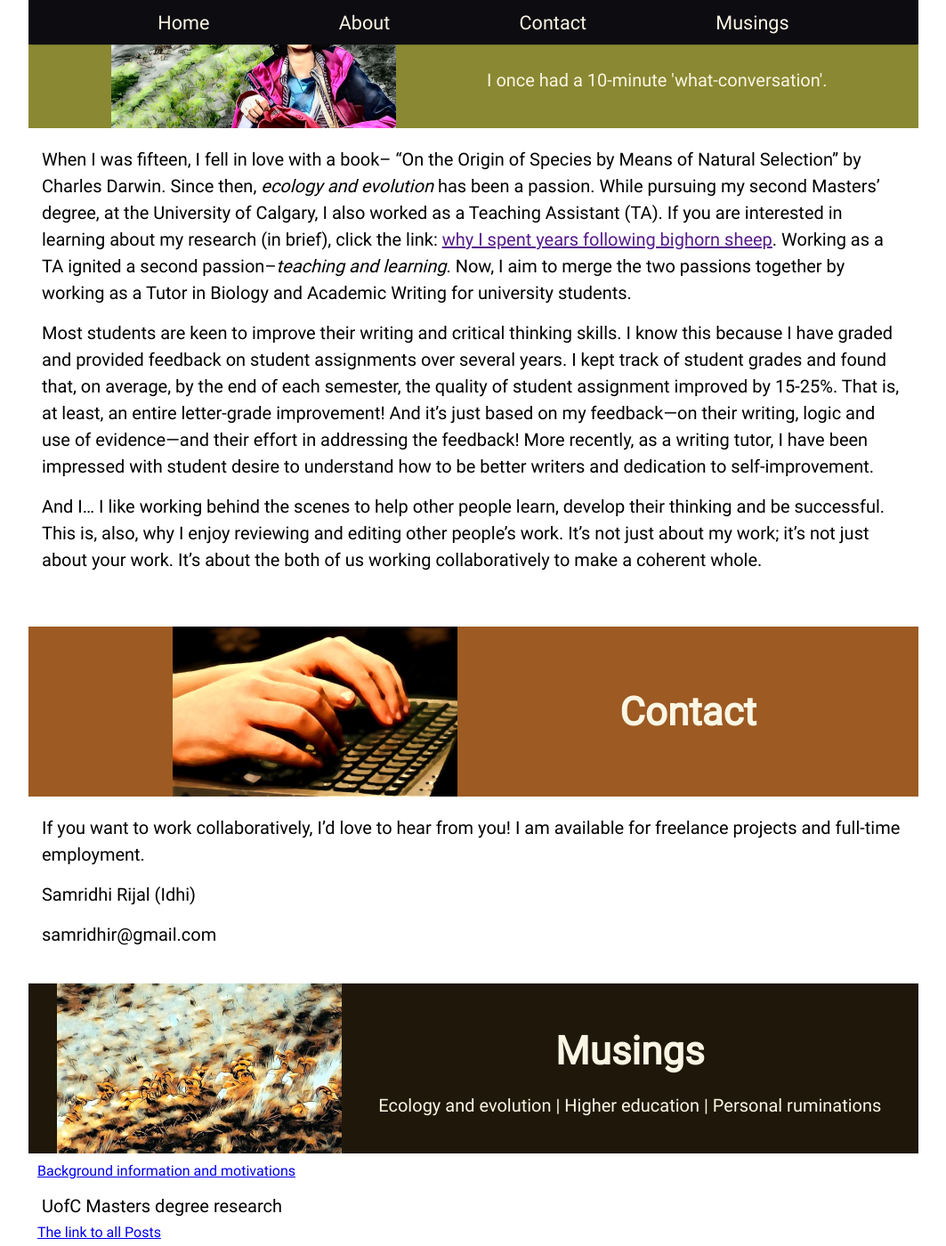
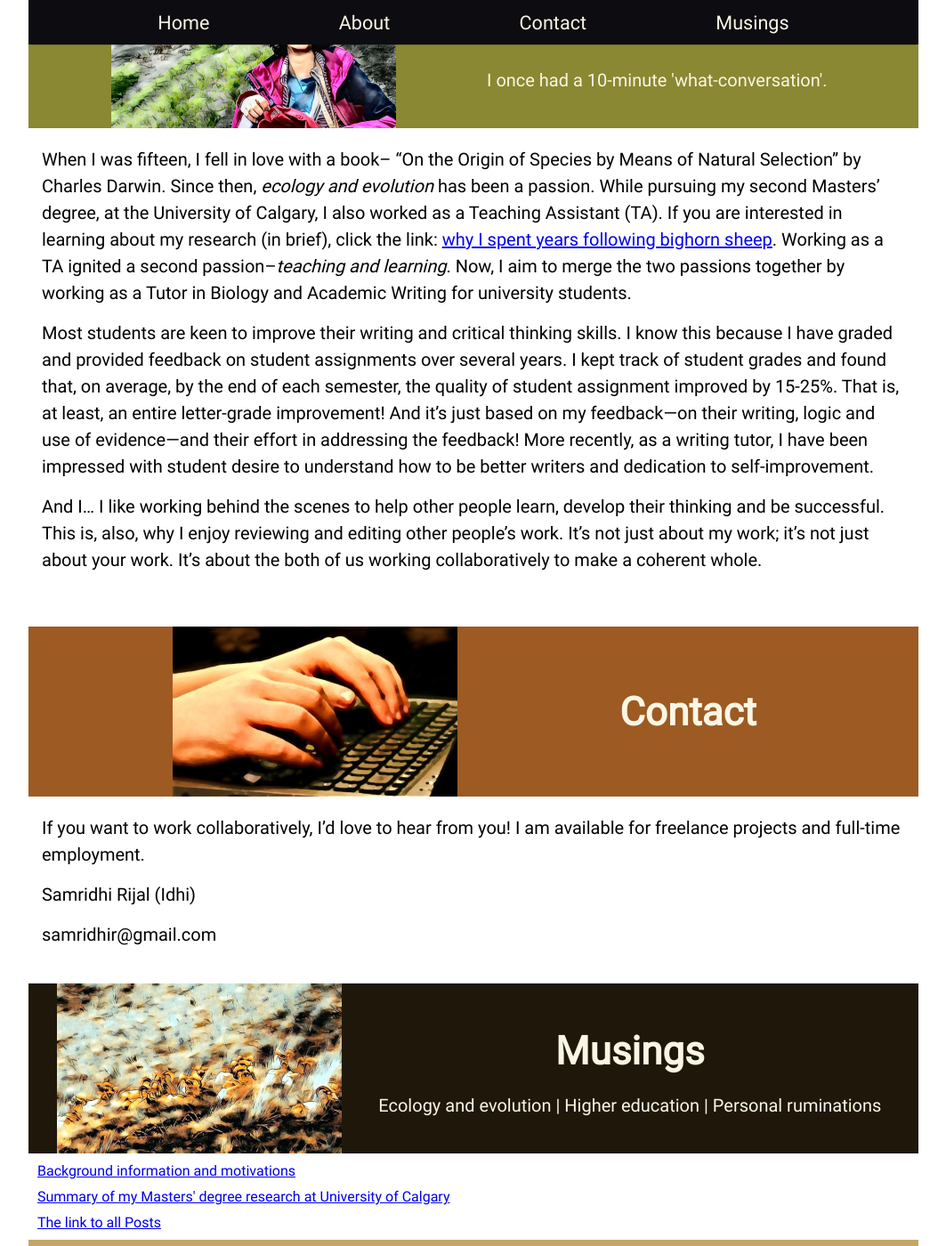
Before and after one commit to SamridhiR/SamridhiR.github.io, a Jekyll site: the page built from index.html, in a window 1280 px wide and 1400 px high, scrolled down 1157 px. Shown: the whole window at 89% size, without its empty margins (108-1171 px from the left). Built offline with Jekyll 4.4.1, drawn with Linux system fonts in a browser that asks for light colours.

Commit message:
update all links?

```diff
--- a/_layouts/education.html
+++ b/_layouts/education.html
@@ -13,7 +13,7 @@
   <body>
     {% include navbar.html %}
     <div class="headerimg">
-      <img src="/assets/img/edu_temp.jpg" />
+      <img src="/assets/img/edu_temp.JPG" />
     </div>
     <div class="column">
       {% include post_content.html %} {% include footer.html %}
--- a/assets/css/main.css
+++ b/assets/css/main.css
@@ -18,6 +18,7 @@
 
 .section_header > img {
   width: 320px;
+  height: auto;
 }
 
 /* .section_header > div {
--- a/index.html
+++ b/index.html
@@ -48,7 +48,7 @@
 		<h1 class="header_title">About Me</h1>
 		<p class="header_title">I once had a 10-minute 'what-conversation'.</p></div></div>
 	<div class="pad">
-		<p>When I was fifteen, I fell in love with a book– “On the Origin of Species by Means of Natural Selection” by Charles Darwin. Since then, <em>ecology and evolution </em> has been a passion. While pursuing my second Masters’ degree, at the University of Calgary, I also worked as a Teaching Assistant (TA). If you are interested in learning about my research (in brief), click the link: <a href=""> why I spent years following bighorn sheep</a>. Working as a TA ignited a second passion–<em>teaching and learning</em>. Now, I aim to merge the two passions together by working as a Tutor in Biology and Academic Writing for university students.</p>
+		<p>When I was fifteen, I fell in love with a book– “On the Origin of Species by Means of Natural Selection” by Charles Darwin. Since then, <em>ecology and evolution </em> has been a passion. While pursuing my second Masters’ degree, at the University of Calgary, I also worked as a Teaching Assistant (TA). If you are interested in learning about my research (in brief), click the link: <a href="/2020/09/09/research-overview-animal-behavior-and-parasites.html" target="_blank" title="Summary of my Masters' degree research at University of Calgary"> why I spent years following bighorn sheep</a>. Working as a TA ignited a second passion–<em>teaching and learning</em>. Now, I aim to merge the two passions together by working as a Tutor in Biology and Academic Writing for university students.</p>
 		<p>Most students are keen to improve their writing and critical thinking skills. I know this because I have graded and provided feedback on student assignments over several years. I kept track of student grades and found that, on average, by the end of each semester, the quality of student assignment improved by 15-25%. That is, at least, an entire letter-grade improvement! And it’s just based on my feedback—on their writing, logic and use of evidence—and their effort in addressing the feedback! More recently, as a writing tutor, I have been impressed with student desire to understand how to be better writers and dedication to self-improvement.</p>
 		<p>And I… I like working behind the scenes to help other people learn, develop their thinking and be successful. This is, also, why I enjoy reviewing and editing other people’s work. It’s not just about my work; it’s not just about your work. It’s about the both of us working collaboratively to make a coherent whole.</p>
 	</div>
@@ -78,8 +78,10 @@
 	</div>
 </div>
 <div class="pad">
-  <a href="first-post.html" target="_blank" title="Background information and motivations">Background information and motivations</a>
-  <div><a href="research-summary.html" target="_blank" title="Summary of my Masters' degree research at University of Calgary"></a><p>UofC Masters degree research</p></div>
-  <a href="/posts.html">The link to all Posts</a>
+  <a href="/2020/09/05/background-and-motivation.html" target="_blank" title="Background information and motivations">Background information and motivations</a></div>
+  <div class="pad">
+    <a href="/2020/09/09/research-overview-animal-behavior-and-parasites.html" target="_blank" title="Summary of my Masters' degree research at University of Calgary">Summary of my Masters' degree research at University of Calgary</a></div>
+  <div class="pad">
+  <a href="/posts.html">The link to all Posts</a></div>
 </div>
 </section>
```
